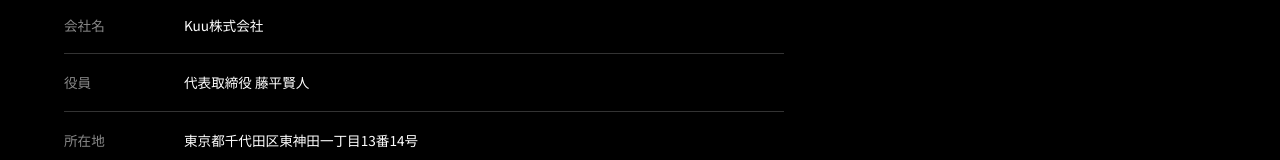
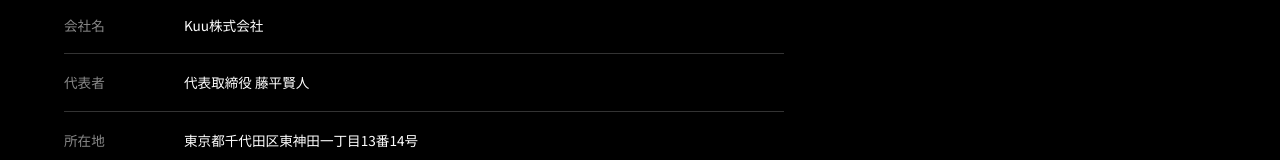
Before and after one commit to fujipi/kuu-website, a Next.js app: page / in a window 1280 px wide. Shown: the part 1849-2009 px from the top of the page. Built offline with nearby package versions, Linux system fonts and the light colour scheme.

Commit message:
「役員」を「代表者」に変更
https://claude.ai/code/session_017moetuv8xktVSu9hskaPD7

```diff
--- a/_old/index.html
+++ b/_old/index.html
@@ -109,7 +109,7 @@
           <div class="about-value">Kuu株式会社</div>
         </div>
         <div class="about-row">
-          <div class="about-label">役員</div>
+          <div class="about-label">代表者</div>
           <div class="about-value">代表取締役 藤平賢人</div>
         </div>
         <div class="about-row">
--- a/index.html
+++ b/index.html
@@ -109,7 +109,7 @@
           <div class="about-value">Kuu株式会社</div>
         </div>
         <div class="about-row">
-          <div class="about-label">役員</div>
+          <div class="about-label">代表者</div>
           <div class="about-value">代表取締役 藤平賢人</div>
         </div>
         <div class="about-row">
--- a/src/app/page.tsx
+++ b/src/app/page.tsx
@@ -193,7 +193,7 @@ export default function Home() {
 							<div className="about-value">Kuu株式会社</div>
 						</div>
 						<div className="about-row">
-							<div className="about-label">役員</div>
+							<div className="about-label">代表者</div>
 							<div className="about-value">代表取締役 藤平賢人</div>
 						</div>
 						<div className="about-row">
```
